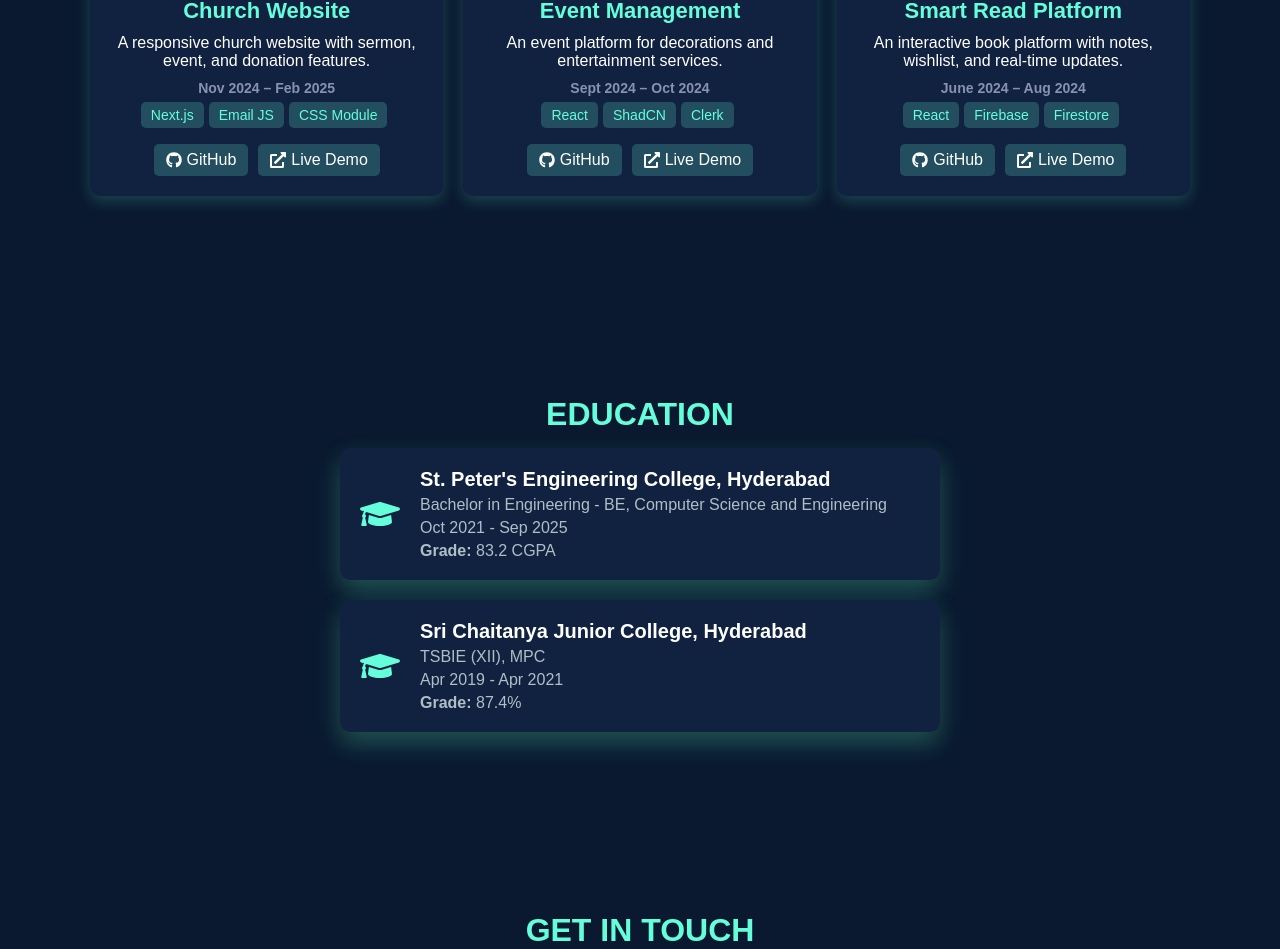
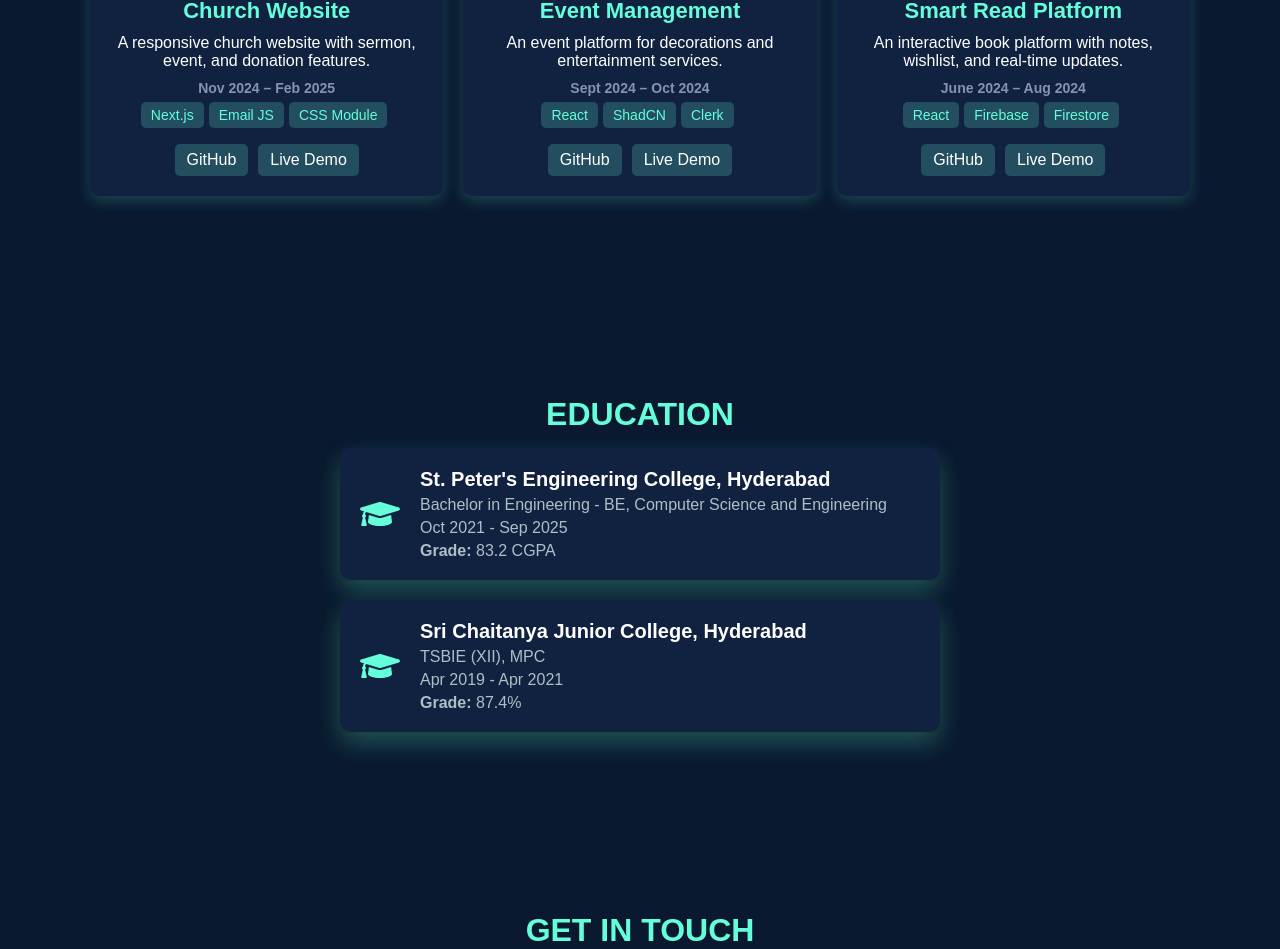
Before and after one commit to Aravind-Kumar1/Portfolio, a React (Vite) app: page / in a window 1280 px wide. Shown: the part 3595-4544 px from the top of the page. Built offline with nearby package versions, Linux system fonts and the light colour scheme.

Commit message:
removed icons

```diff
--- a/src/components/Projects.jsx
+++ b/src/components/Projects.jsx
@@ -1,12 +1,10 @@
 import React from "react";
-import { FaGithub } from "react-icons/fa6";
-import { FaExternalLinkAlt } from "react-icons/fa";
 
-// Importing Icons
-import smart from "../assets/smart.png"; // Importing the image
+// Importing Images
+import smart from "../assets/smart.png";
 import ch from "../assets/ch.png";
+import event from "../assets/event.png";
 import "../styles/projects.css";
-import event from "../assets/event.png";
 
 const projects = [
   {
@@ -72,7 +70,7 @@ const Projects = () => {
                   rel="noopener noreferrer"
                   className="project-link"
                 >
-                  <FaGithub /> GitHub
+                  GitHub
                 </a>
                 <a
                   href={project.live}
@@ -80,7 +78,7 @@ const Projects = () => {
                   rel="noopener noreferrer"
                   className="project-link"
                 >
-                  <FaExternalLinkAlt /> Live Demo
+                  Live Demo
                 </a>
               </div>
             </div>
```
